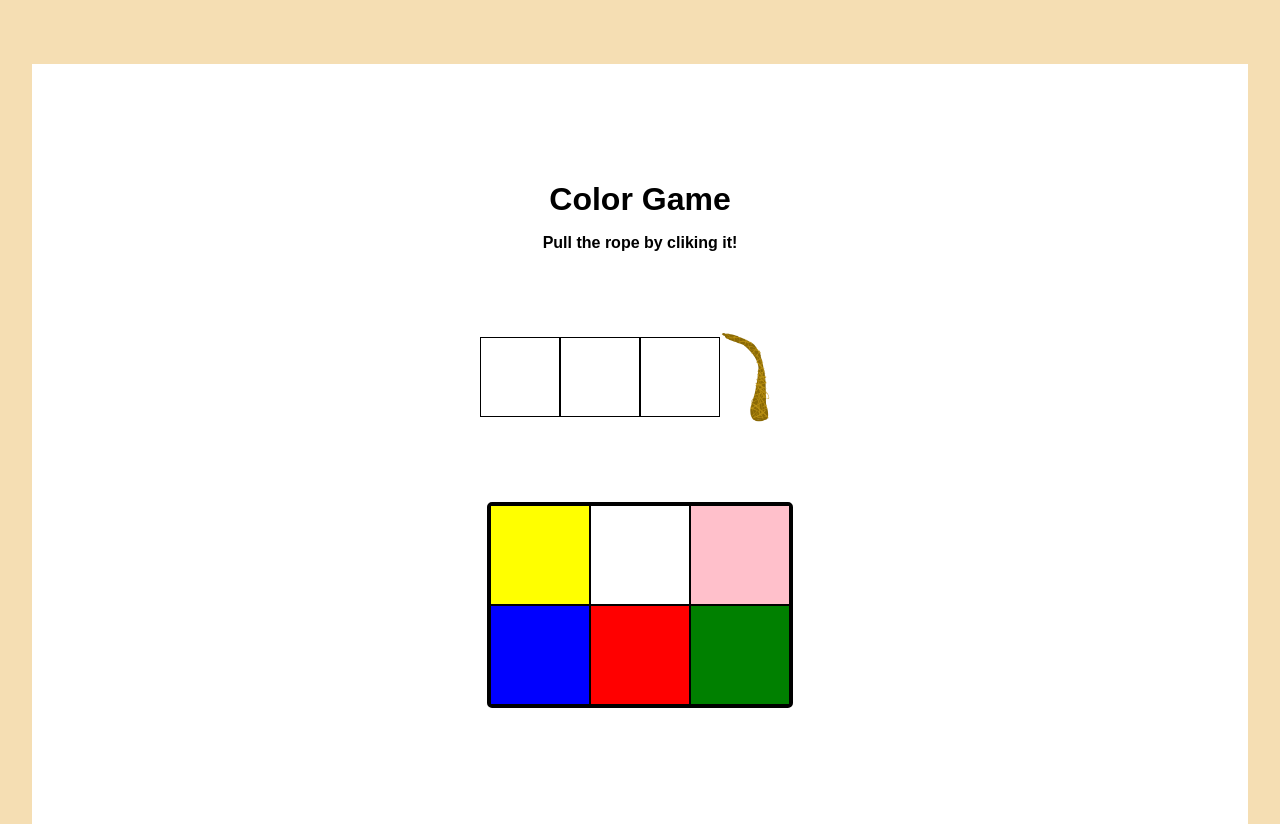
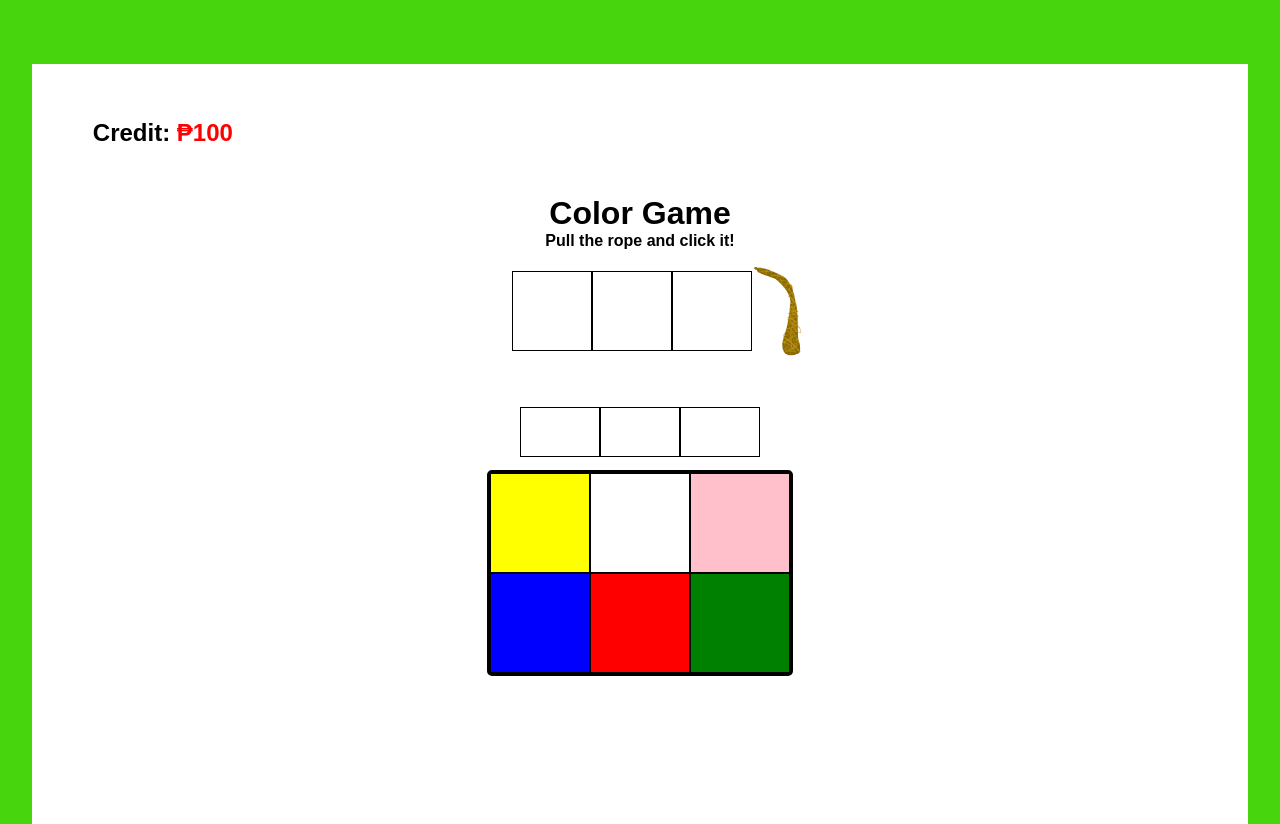
Before and after one commit to eugeneesperas05/color-game-perya, a plain HTML site: page index.html in a window 1280 px wide. Drawn offline with Linux system fonts and the light colour scheme.

Commit message:
adding color result

```diff
--- a/index.html
+++ b/index.html
@@ -8,9 +8,14 @@
   </head>
   <body>
     <div class="main-container">
+      <div class="credit-container">
+        <p>
+          Credit: <span>₱<span id="credit">100</span></span>
+        </p>
+      </div>
       <div class="title">
         <h1>Color Game</h1>
-        <h4>Pull the rope by cliking it!</h4>
+        <h4>Pull the rope and click it!</h4>
       </div>
       <div class="color-result-container">
         <div class="result" id="box-one"></div>
@@ -20,6 +25,13 @@
           <img src="rope.png" id="rope-btn" alt="rope" />
         </div>
       </div>
+
+      <div class="text-result">
+        <div class="val" id="val1"></div>
+        <div class="val" id="val2"></div>
+        <div class="val" id="val3"></div>
+      </div>
+
       <div class="board-container">
         <div class="color-board color-yellow"></div>
         <div class="color-board color-white"></div>
--- a/script.js
+++ b/script.js
@@ -30,12 +30,26 @@ const appendRandomColor = () => {
     box1.classList.add(`color-${colors[random1]}`);
     box2.classList.add(`color-${colors[random2]}`);
     box3.classList.add(`color-${colors[random3]}`);
-  }, 3000);
+  }, 2000);
 
   setTimeout(() => {
     box1.classList.remove(`color-${colors[random1]}`);
     box2.classList.remove(`color-${colors[random2]}`);
     box3.classList.remove(`color-${colors[random3]}`);
-  }, 5000);
+  }, 4500);
   // console.log(colors[random1], colors[random2], colors[random3]);
+
+  // appending the text value for text-result container h2
+  setTimeout(() => {
+    const val1 = document.querySelector("#val1");
+    const val2 = document.querySelector("#val2");
+    const val3 = document.querySelector("#val3");
+
+    val1.textContent = colors[random1];
+    val2.textContent = colors[random2];
+    val3.textContent = colors[random3];
+    val1.style.backgroundColor = colors[random1];
+    val2.style.backgroundColor = colors[random2];
+    val3.style.backgroundColor = colors[random3];
+  }, 2200);
 };
--- a/styles.css
+++ b/styles.css
@@ -4,10 +4,11 @@
   padding: 0;
   box-sizing: border-box;
   font-family: Arial, Helvetica, sans-serif;
+  /* border: 1px solid; */
 }
 
 body {
-  background: wheat;
+  background: rgb(71, 214, 14);
 }
 
 .main-container {
@@ -22,13 +23,44 @@ body {
   align-items: center;
   align-items: center;
   flex-direction: column;
-  gap: 5rem;
+}
+
+.credit-container {
+  width: 90%;
+  display: flex;
+  justify-content: start;
+  margin: -5rem 0 3rem 0;
+}
+
+.credit-container p {
+  font-weight: bold;
+  font-size: 1.5rem;
+}
+
+.credit-container p span {
+  color: red;
 }
 
 .title {
   display: flex;
   flex-direction: column;
-  gap: 1rem;
+  justify-content: center;
+  align-items: center;
+}
+
+.text-result {
+  display: flex;
+  justify-content: center;
+  align-items: center;
+  margin: 2rem 0 0 0;
+}
+.text-result .val {
+  border: 1px solid;
+  width: 80px;
+  height: 50px;
+  text-transform: uppercase;
+  font-weight: bold;
+  display: flex;
   justify-content: center;
   align-items: center;
 }
@@ -37,6 +69,7 @@ body {
   display: grid;
   grid-template-columns: repeat(4, 1fr);
   align-items: center;
+  margin: 1rem 0 1.2rem 4rem;
 }
 .result {
   width: 80px;
@@ -90,6 +123,7 @@ body {
   align-items: center;
   border: 3px solid #000;
   border-radius: 5px;
+  margin: 0.8rem;
 }
 
 .color-board {
```
